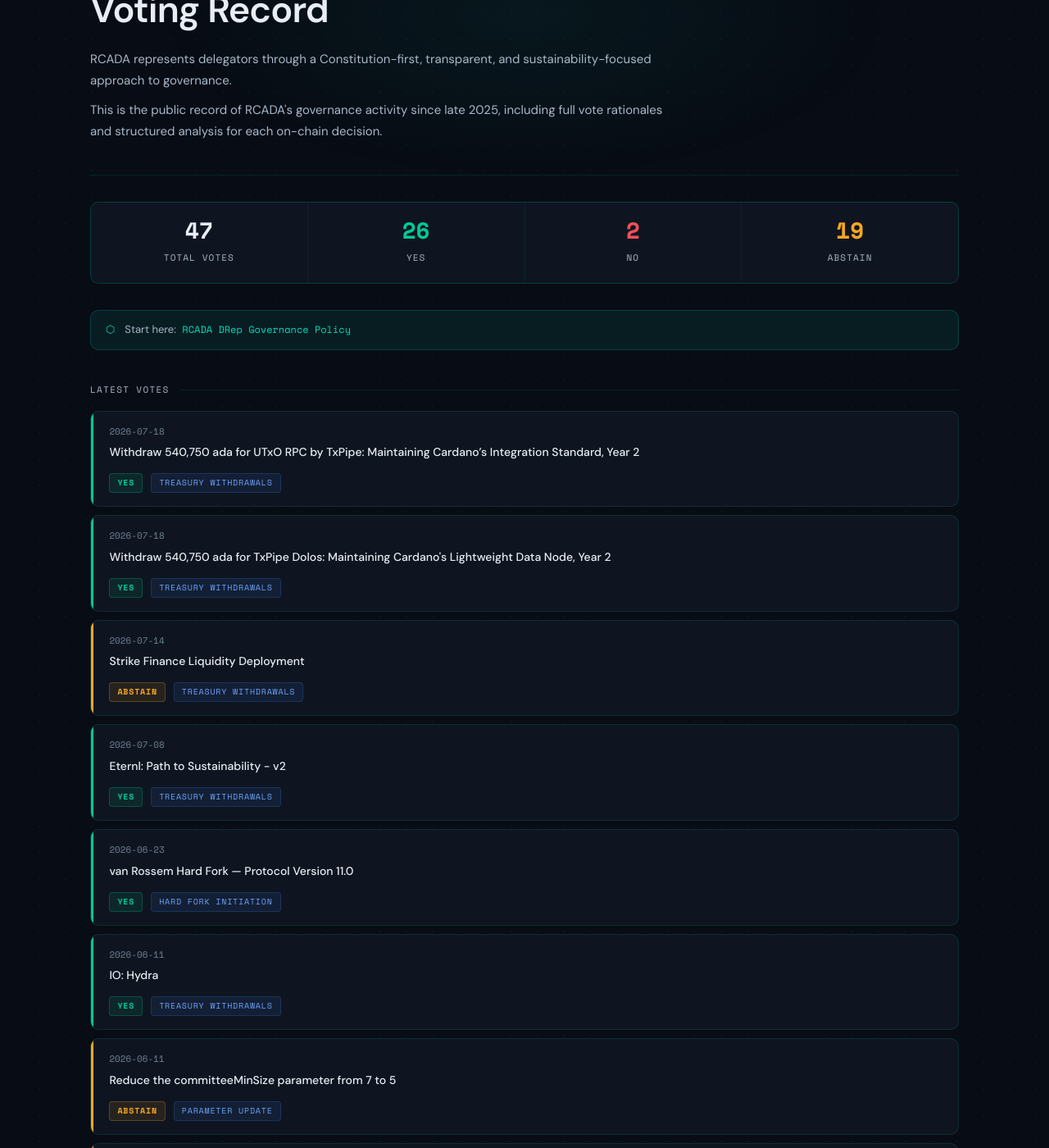
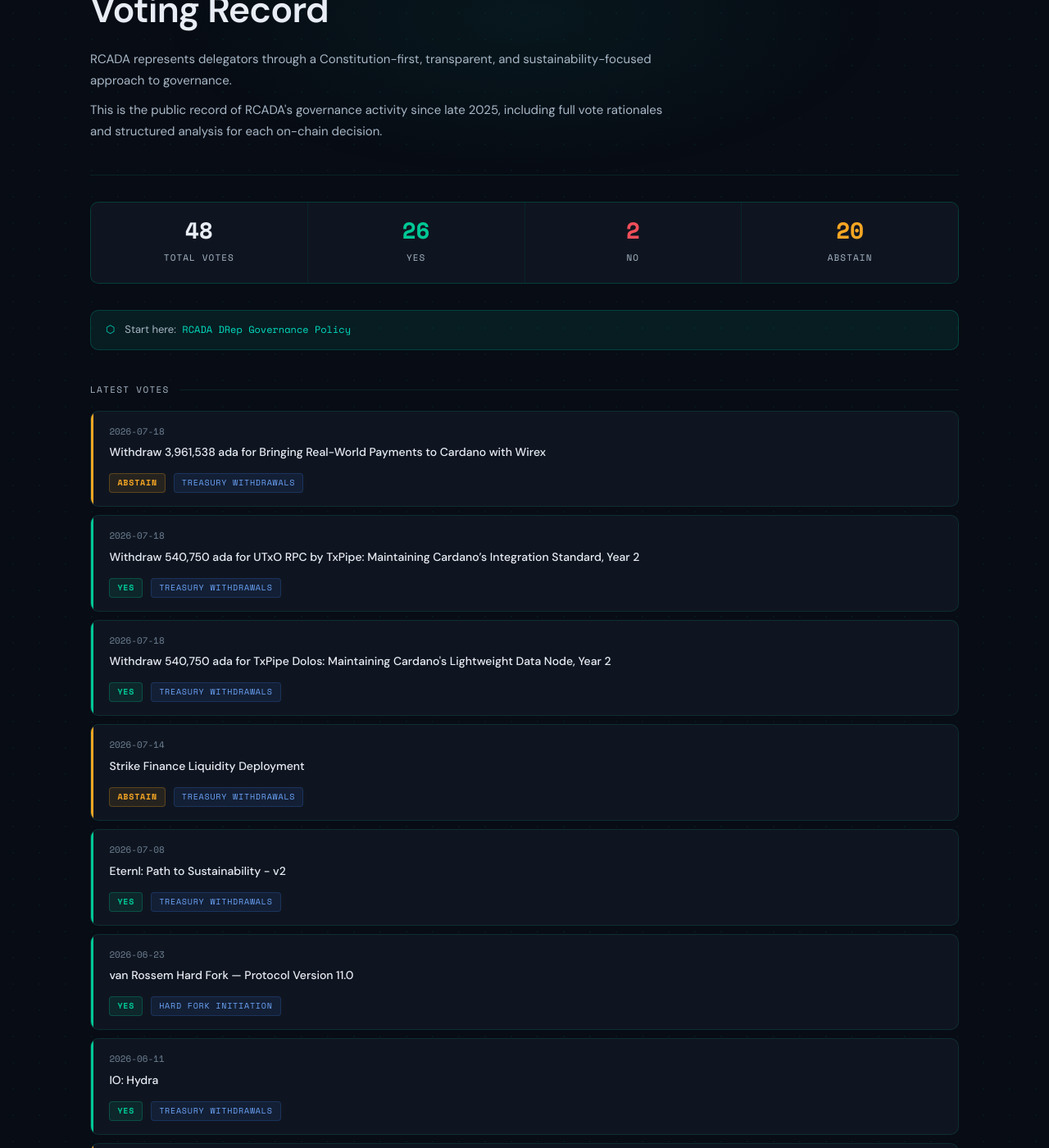
Before and after one commit to Brolloks/rcada-drep-votes, a Jekyll site: the page built from index.html, in a window 1280 px wide and 1400 px high, scrolled down 244 px. Shown: the whole window at 82% size. Built offline with Jekyll 4.4.1, drawn with Linux system fonts in a browser that asks for light colours; some of the changed text lies outside the part shown.

Commit message:
Auto-update indexes

```diff
--- a/index.html
+++ b/index.html
@@ -12,10 +12,10 @@ title: RCADA DRep Voting Record
 
 <!-- AUTO-STATS:START -->
 <div class="stats-row">
-  <div class="stat-cell"><span class="stat-num total">47</span><span class="stat-label">Total Votes</span></div>
+  <div class="stat-cell"><span class="stat-num total">48</span><span class="stat-label">Total Votes</span></div>
   <div class="stat-cell"><span class="stat-num yes">26</span><span class="stat-label">Yes</span></div>
   <div class="stat-cell"><span class="stat-num no">2</span><span class="stat-label">No</span></div>
-  <div class="stat-cell"><span class="stat-num abstain">19</span><span class="stat-label">Abstain</span></div>
+  <div class="stat-cell"><span class="stat-num abstain">20</span><span class="stat-label">Abstain</span></div>
 </div>
 <!-- AUTO-STATS:END -->
 
@@ -33,6 +33,12 @@ title: RCADA DRep Voting Record
 
 <!-- AUTO-INDEX:START -->
 <div class="vote-list">
+  <div class="vote-card abstain-card fade-in">
+    <div class="vote-date">2026-07-18</div>
+    <strong><a href="votes/2026/Withdraw 3,961,538 ada for Bringing Real-World Payments to Cardano with Wirex.html">Withdraw 3,961,538 ada for Bringing Real-World Payments to Cardano with Wirex</a></strong>
+    <span class="badge badge-abstain">Abstain</span>
+    <span class="badge badge-type">Treasury Withdrawals</span>
+  </div>
   <div class="vote-card yes-card fade-in">
     <div class="vote-date">2026-07-18</div>
     <strong><a href="votes/2026/Withdraw 540,750 ada for UTxO RPC by TxPipe.html">Withdraw 540,750 ada for UTxO RPC by TxPipe: Maintaining Cardano’s Integration Standard, Year 2</a></strong>
@@ -87,12 +93,6 @@ title: RCADA DRep Voting Record
     <span class="badge badge-yes">Yes</span>
     <span class="badge badge-type">Treasury Withdrawals</span>
   </div>
-  <div class="vote-card yes-card fade-in">
-    <div class="vote-date">2026-06-09</div>
-    <strong><a href="votes/2026/Cardano Critical Integrations V2.html">Cardano Critical Integrations V2</a></strong>
-    <span class="badge badge-yes">Yes</span>
-    <span class="badge badge-type">Treasury Withdrawals</span>
-  </div>
 </div>
 <!-- AUTO-INDEX:END -->
 
```
Also changed, not shown: votes/2026/index.md (+2 -1 lines).
